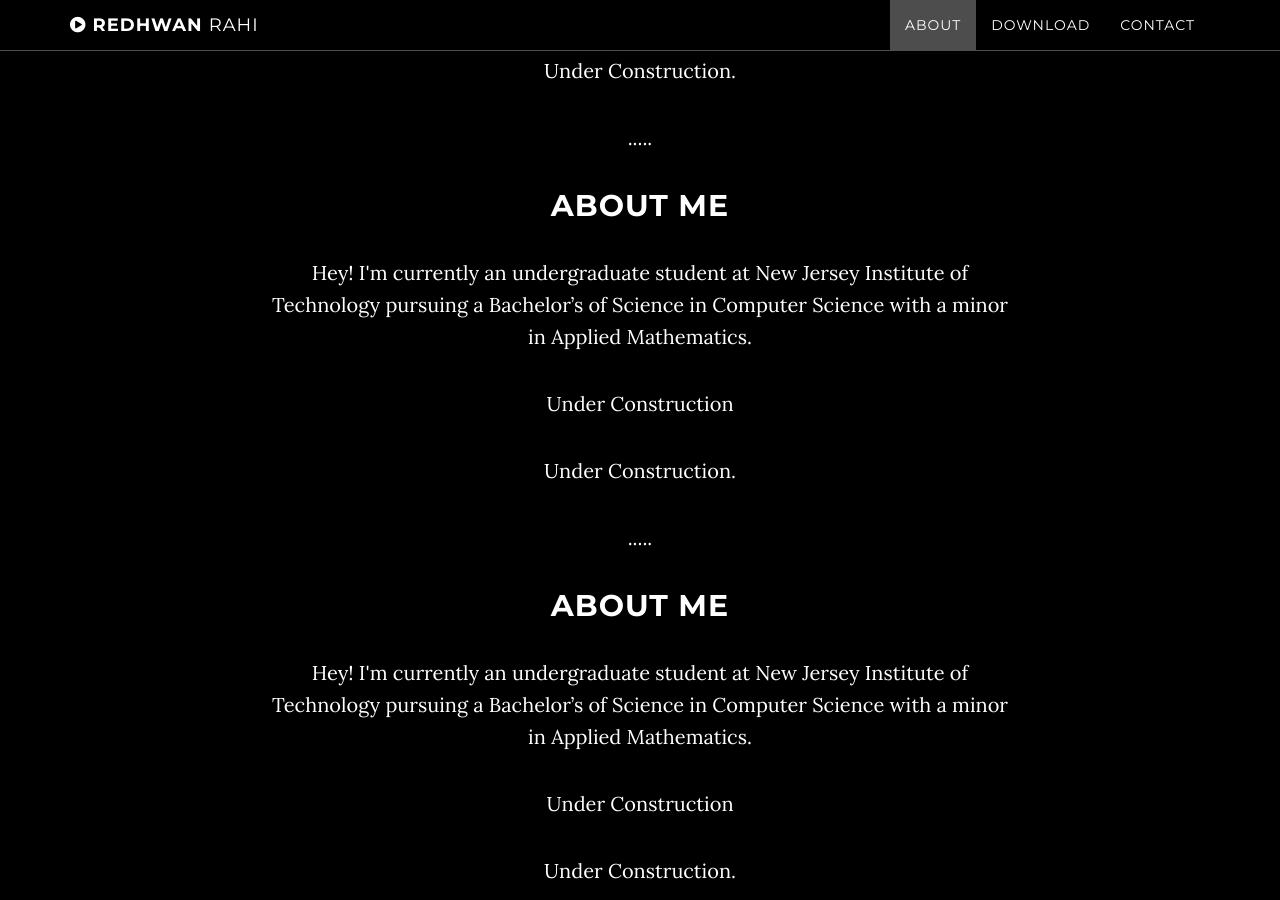
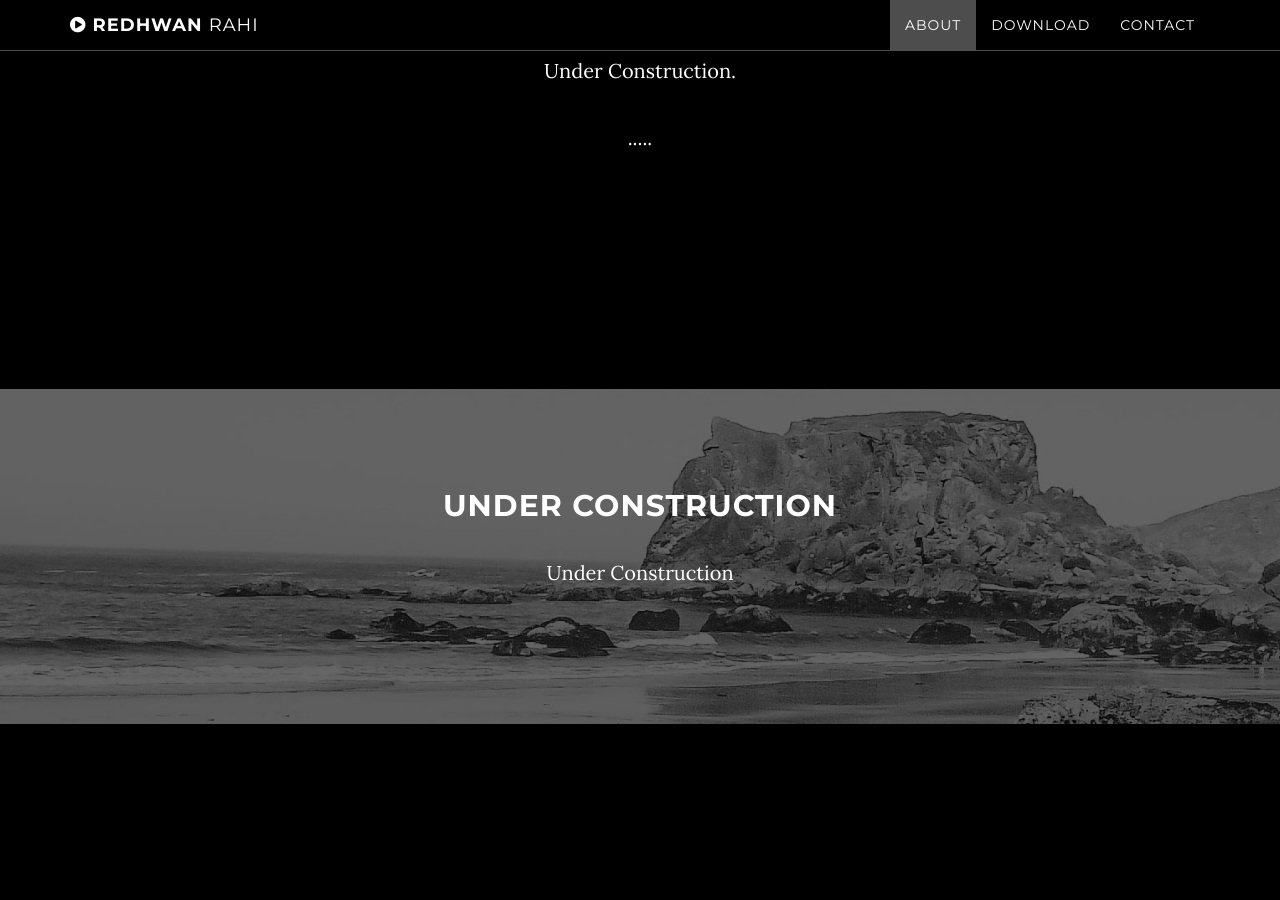
Before and after one commit to Redhwan-Rahi/portfolio-website, a Jekyll site: the page built from index.html, in a window 1280 px wide and 900 px high, scrolled down 1311 px. Built offline with Jekyll 4.4.1, drawn with Linux system fonts in a browser that asks for light colours; some of the changed text lies outside the part shown.

```diff
--- a/_includes/about.html
+++ b/_includes/about.html
@@ -7,51 +7,6 @@
                 <p>Under Construction</a></p>
                 <p>Under Construction.</p>
                 <p>.....</p>
-                <h2>About Me</h2>
-                <p>Hey! I'm currently an undergraduate student at New Jersey Institute of Technology pursuing a Bachelor’s of Science in Computer Science with a minor in Applied Mathematics. </p>
-                <p>Under Construction</a></p>
-                <p>Under Construction.</p>
-                <p>.....</p>
-                <h2>About Me</h2>
-                <p>Hey! I'm currently an undergraduate student at New Jersey Institute of Technology pursuing a Bachelor’s of Science in Computer Science with a minor in Applied Mathematics. </p>
-                <p>Under Construction</a></p>
-                <p>Under Construction.</p>
-                <p>.....</p>
-                <h2>About Me</h2>
-                <p>Hey! I'm currently an undergraduate student at New Jersey Institute of Technology pursuing a Bachelor’s of Science in Computer Science with a minor in Applied Mathematics. </p>
-                <p>Under Construction</a></p>
-                <p>Under Construction.</p>
-                <p>.....</p>
-                <h2>About Me</h2>
-                <p>Hey! I'm currently an undergraduate student at New Jersey Institute of Technology pursuing a Bachelor’s of Science in Computer Science with a minor in Applied Mathematics. </p>
-                <p>Under Construction</a></p>
-                <p>Under Construction.</p>
-                <p>.....</p>
-                <h2>About Me</h2>
-                <p>Hey! I'm currently an undergraduate student at New Jersey Institute of Technology pursuing a Bachelor’s of Science in Computer Science with a minor in Applied Mathematics. </p>
-                <p>Under Construction</a></p>
-                <p>Under Construction.</p>
-                <p>.....</p>
-                <h2>About Me</h2>
-                <p>Hey! I'm currently an undergraduate student at New Jersey Institute of Technology pursuing a Bachelor’s of Science in Computer Science with a minor in Applied Mathematics. </p>
-                <p>Under Construction</a></p>
-                <p>Under Construction.</p>
-                <p>.....</p>
-                <h2>About Me</h2>
-                <p>Hey! I'm currently an undergraduate student at New Jersey Institute of Technology pursuing a Bachelor’s of Science in Computer Science with a minor in Applied Mathematics. </p>
-                <p>Under Construction</a></p>
-                <p>Under Construction.</p>
-                <p>.....</p>
-                <h2>About Me</h2>
-                <p>Hey! I'm currently an undergraduate student at New Jersey Institute of Technology pursuing a Bachelor’s of Science in Computer Science with a minor in Applied Mathematics. </p>
-                <p>Under Construction</a></p>
-                <p>Under Construction.</p>
-                <p>.....</p>
-                <h2>About Me</h2>
-                <p>Hey! I'm currently an undergraduate student at New Jersey Institute of Technology pursuing a Bachelor’s of Science in Computer Science with a minor in Applied Mathematics. </p>
-                <p>Under Construction</a></p>
-                <p>Under Construction.</p>
-                <p>.....</p>
             </div>
         </div>
     </section>
--- a/package.json
+++ b/package.json
@@ -2,9 +2,10 @@
   "name": "redhwan.com",
   "version": "1.0.0",
   "description": "portfolio",
-  "main": "index.html",
+
 
   "scripts": {
+    "main": "about.html",
     "start": "lite-server",
     "test": "echo \"Error: no test specified\" && exit 1"
   },
```
